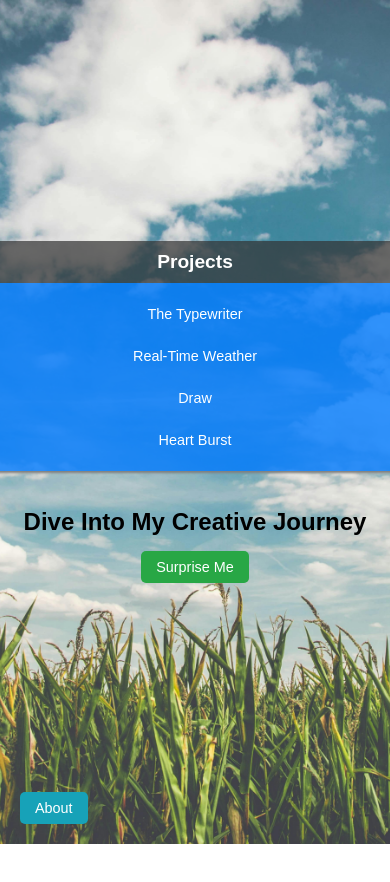
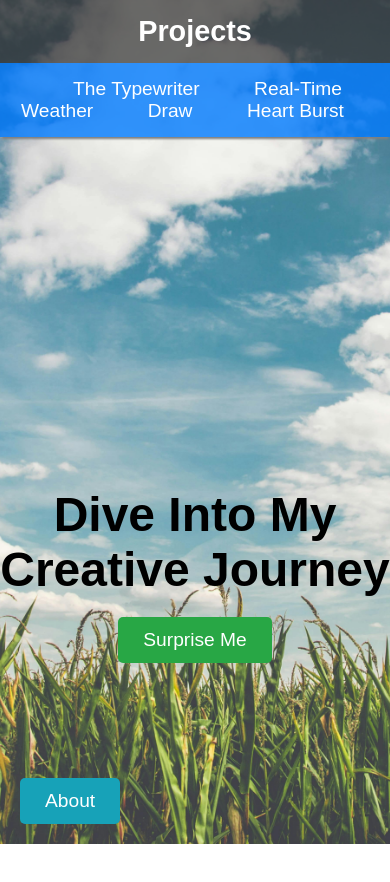
Before and after one commit to bshank69/bshank69.github.io, a plain HTML site: page index.html in a window 390 px wide. Before the commit the page ends 844 px from the top, so only its background shows below. Drawn offline with Linux system fonts and the light colour scheme.

Commit message:
Update index.html

```diff
--- a/index.html
+++ b/index.html
@@ -5,7 +5,6 @@
     <meta name="viewport" content="width=device-width, initial-scale=1.0">
     <title>Projects</title>
     <style>
-        /* Global Styles */
         body {
             font-family: Arial, sans-serif;
             margin: 0;
@@ -17,40 +16,29 @@
             background-repeat: no-repeat; /* Prevent the image from repeating */
             height: 100vh;
             position: relative; /* To position the button at the bottom left */
-            display: flex;
-            justify-content: center;
-            align-items: center;
-            flex-direction: column;
         }
 
-        /* Header Styling */
         #header {
-            background-color: rgba(51, 51, 51, 0.7); /* Semi-transparent background */
+            background-color: rgba(51, 51, 51, 0.7); /* Semi-transparent background for better text readability */
             color: white;
             padding: 15px 20px;
             text-align: center;
             font-size: 1.8rem;
             font-weight: bold;
-            width: 100%;
         }
 
-        /* Menu Bar Styling */
         #menu-bar {
-            background-color: rgba(0, 123, 255, 0.8); /* Transparent blue */
+            background-color: rgba(0, 123, 255, 0.8); /* Transparent blue for the menu bar */
             padding: 15px 20px;
             text-align: center;
             box-shadow: 0 4px 2px -2px gray;
-            width: 100%;
-            display: flex;
-            justify-content: center;
-            flex-wrap: wrap;
         }
 
         #menu-bar a {
             color: white;
             text-decoration: none;
             font-size: 1.2rem;
-            margin: 10px;
+            margin: 0 15px;
             padding: 10px;
             transition: all 0.3s ease;
         }
@@ -60,21 +48,19 @@
             border-radius: 5px;
         }
 
-        /* Content Area */
         #content {
             display: flex;
             flex-direction: column;
             justify-content: center;
             align-items: center;
+            height: 100%;
             text-align: center;
-            width: 100%;
-            padding: 20px;
         }
 
         h1 {
-            font-size: 2rem;
+            font-size: 3rem;
             margin-bottom: 20px;
-            color: black;
+            color: black; /* Changed text color to black */
         }
 
         .button-link {
@@ -91,7 +77,6 @@
             background-color: #218838;
         }
 
-        /* About Button at the bottom left */
         #about-button {
             position: absolute;
             bottom: 20px;
@@ -107,72 +92,6 @@
 
         #about-button:hover {
             background-color: #138496;
-        }
-
-        /* Responsive Design */
-        @media (max-width: 768px) {
-            #header {
-                font-size: 1.5rem;
-                padding: 10px;
-            }
-
-            #menu-bar {
-                flex-direction: column;
-                padding: 10px;
-            }
-
-            #menu-bar a {
-                font-size: 1rem;
-                margin: 5px;
-                padding: 8px;
-            }
-
-            h1 {
-                font-size: 1.8rem;
-                margin-bottom: 15px;
-            }
-
-            .button-link {
-                font-size: 1rem;
-                padding: 10px 20px;
-            }
-
-            #about-button {
-                font-size: 1rem;
-                padding: 10px 20px;
-            }
-        }
-
-        @media (max-width: 480px) {
-            #header {
-                font-size: 1.2rem;
-                padding: 10px;
-            }
-
-            #menu-bar {
-                flex-direction: column;
-                padding: 10px;
-            }
-
-            #menu-bar a {
-                font-size: 0.9rem;
-                padding: 8px;
-            }
-
-            h1 {
-                font-size: 1.5rem;
-                margin-bottom: 15px;
-            }
-
-            .button-link {
-                font-size: 0.9rem;
-                padding: 8px 15px;
-            }
-
-            #about-button {
-                font-size: 0.9rem;
-                padding: 8px 15px;
-            }
         }
     </style>
 </head>
```
